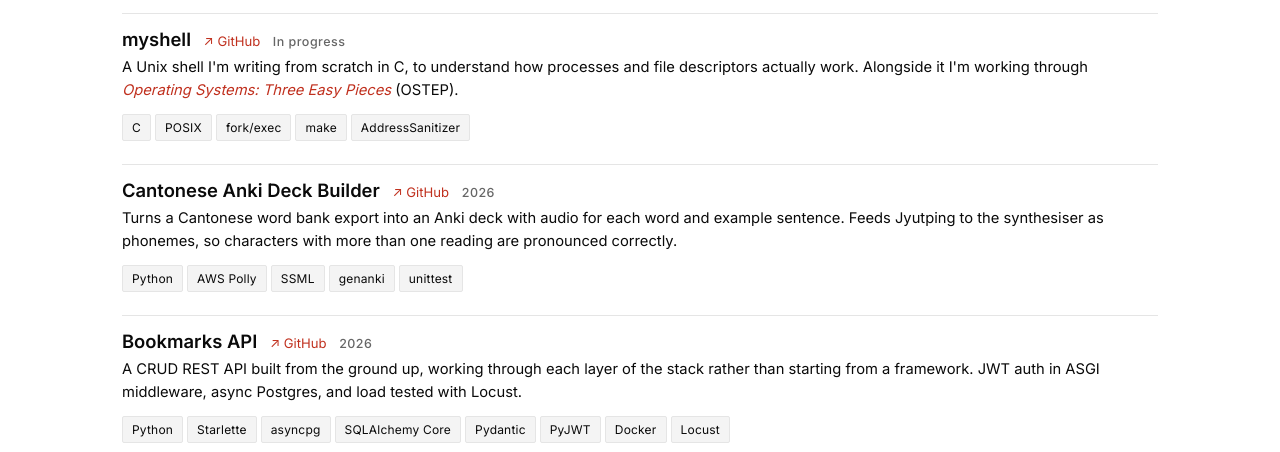
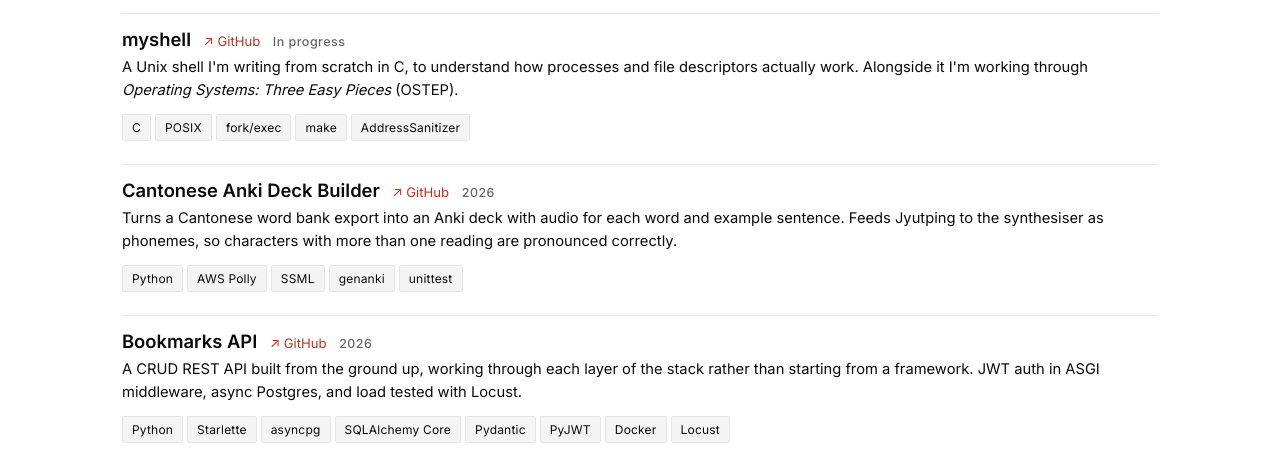
Before and after one commit to roba7o/resume, a plain HTML site: page index.html in a window 1280 px wide. Shown: the part 348-800 px from the top of the page. Drawn offline with Linux system fonts and the light colour scheme.

Commit message:
Drop the OSTEP link
Co-Authored-By: Claude Opus 5.5 <noreply@anthropic.com>
Claude-Session: https://claude.ai/code/session_012pGedt676HxJTcrAmm5hw4

```diff
--- a/index.html
+++ b/index.html
@@ -235,7 +235,7 @@
                 <div class="entry">
                     <div class="entry-body">
                         <h3>myshell <a href="https://github.com/roba7o/myshell" target="_blank">↗ GitHub</a> <span class="entry-date">In progress</span></h3>
-                        <p>A Unix shell I'm writing from scratch in C, to understand how processes and file descriptors actually work. Alongside it I'm working through <a href="https://pages.cs.wisc.edu/~remzi/OSTEP/" target="_blank"><em>Operating Systems: Three Easy Pieces</em></a> (OSTEP).</p>
+                        <p>A Unix shell I'm writing from scratch in C, to understand how processes and file descriptors actually work. Alongside it I'm working through <em>Operating Systems: Three Easy Pieces</em> (OSTEP).</p>
                         <p class="tech-list">C • POSIX • fork/exec • make • AddressSanitizer</p>
                     </div>
                 </div>
```
